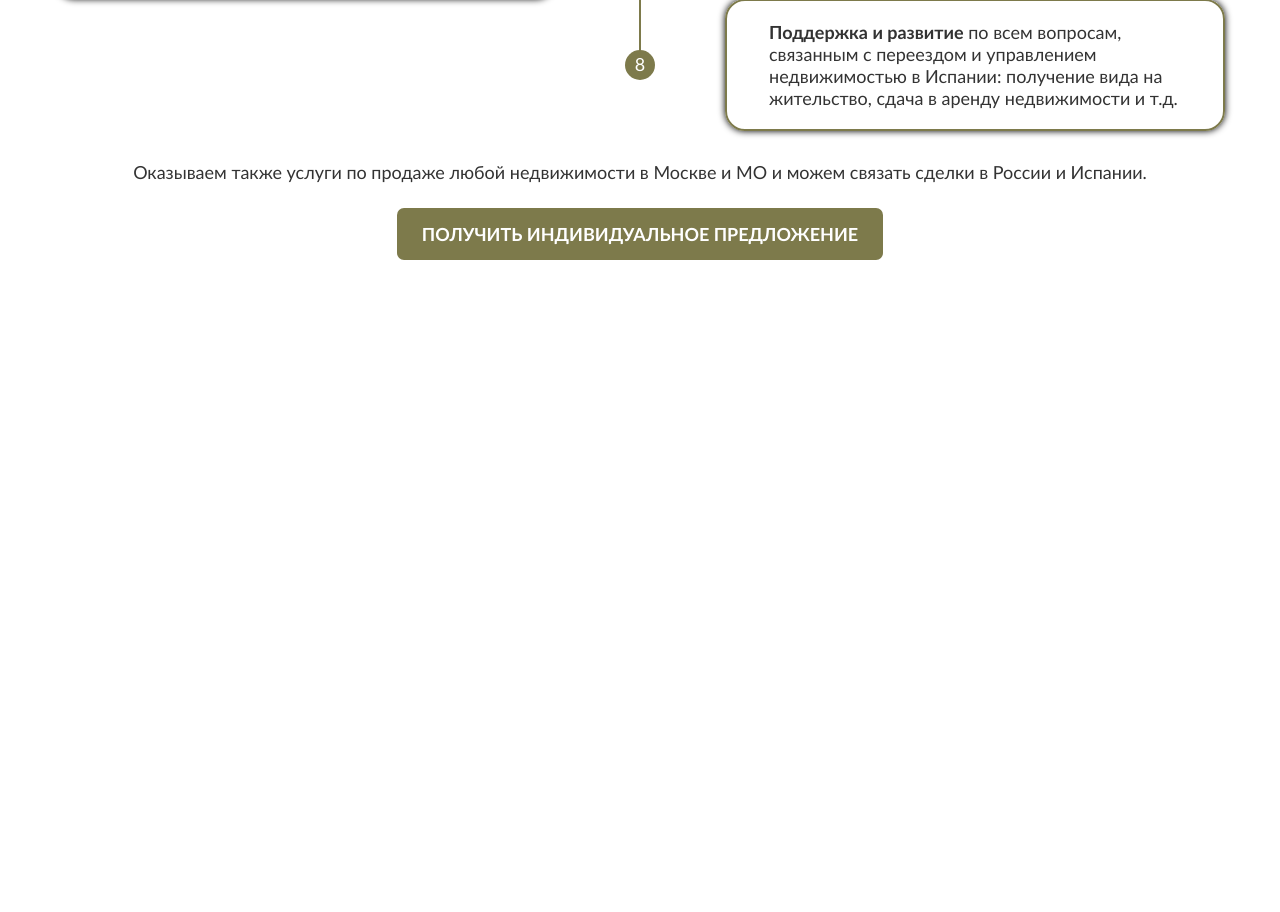
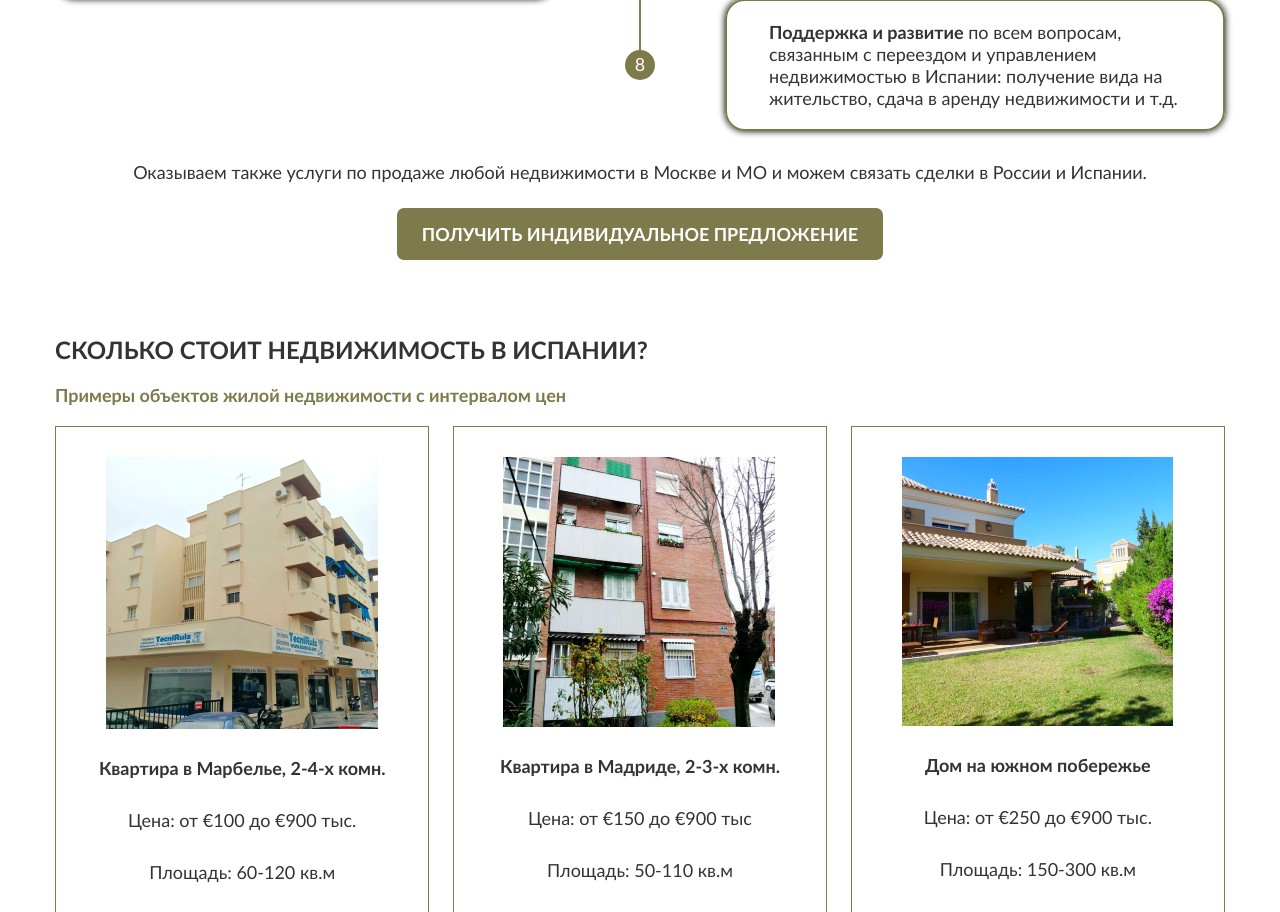
Before and after one commit to Garo1986/Garo1986.github.io, a PHP site: page / in a window 1280 px wide. Shown: the part 5588-6500 px from the top of the page. Before the commit the page ends 5848 px from the top, so only its background shows below. Run offline with PHP 8.4, Linux system fonts and the light colour scheme.

Commit message:
block-price

```diff
--- a/Landing1-WelcomeSpain/index.html
+++ b/Landing1-WelcomeSpain/index.html
@@ -273,6 +273,61 @@
             <div class="how-work__btn btn-green"><a href="#">Получить индивидуальное предложение</a></div>
         </div>
     </section>
-
+    <section class="how-much">
+        <div class="container">
+            <div class="how-much__title section-title">Сколько стоит недвижимость в Испании?
+            </div>
+            <div class="how-much__subtitle">Примеры объектов жилой недвижимости с интервалом цен</div>
+            <div class="how-much__wrap">
+                <div class="how-much__item">
+                    <img src="img/howMuch1.jpg" alt="">
+                    <p><b>Квартира в Марбелье, 2-4-х комн.</b></p>
+                    <p>Цена: от €100 до €900 тыс.</p>
+                    <p>Площадь: 60-120 кв.м</p>
+                    <p>1-3 сан.узла, пешком до моря</p>
+                </div>
+                <div class="how-much__item">
+                    <img src="img/howMuch2.jpg" alt="">
+                    <p><b>Квартира в Мадриде, 2-3-х комн.</b></p>
+                    <p>Цена: от €150 до €900 тыс</p>
+                    <p>Площадь: 50-110 кв.м</p>
+                    <p>1-2 сан.узла, пешком до метро</p></div>
+                <div class="how-much__item">
+                    <img src="img/howMuch3.jpg" alt="">
+                    <p><b>Дом на южном побережье</b></p>
+                    <p>Цена: от €250 до €900 тыс.</p>
+                    <p>Площадь: 150-300 кв.м</p>
+                    <p>1-3 сан.узла, сад, парковка, бассейн</p></div>
+                <div class="how-much__item">
+                    <img src="img/howMuch4.jpg" alt="">
+                    <p><b>Квартира в Малаге, 2-4-х комн.</b></p>
+                    <p>Цена: от €100 до €700 тыс.</p>
+                    <p>Площадь: 60-170 кв.м</p>
+                    <p>1-3 сан.узла, сад, пешком до моря</p></div>
+                <div class="how-much__item">
+                    <img src="img/howMuch5.jpg" alt="">
+                    <p><b>Вилла в Марбелье, Коста-дель-Соль</b></p>
+                    <p>Цена: от €500 и выше</p>
+                    <p>Площадь: от 300 кв.м</p>
+                    <p>сад, бассейн, охрана, парковка</p></div>
+                <div class="how-much__item">
+                    <img src="img/howMuch6.jpg" alt="">
+                    <p><b>Таунхаус в Андалусии</b></p>
+                    <p>Цена: от €250 до €700 тыс.</p>
+                    <p>Площадь: 90-170 кв.м</p>
+                    <p>1-3 сан.узла, 2-3 этажа, парковка</p></div>
+            </div>
+            <div class="how-much__btn btn-green"><a href="#">Получить выборку объектов</a></div>
+        </div>
+    </section>
+    <section class="price">
+        <img class="price__img" src="img/bg-howMuch.jpg" alt="">
+        <div class="price__wrap">
+            <div class="container">
+                <div class="price__title"></div>
+                <div class="price__subtitle"></div>
+            </div>
+        </div>
+    </section>
 </body>
 </html>
--- /dev/null
+++ b/Landing1-WelcomeSpain/style/block/_how-much.sass
@@ -0,0 +1,24 @@
+.how-much
+    &__subtitle
+        color: $green
+        font-weight: bold
+        margin-bottom: 20px
+    &__wrap
+        display: flex
+        justify-content: space-between
+        flex-wrap: wrap
+        margin-bottom: 20px
+    &__item
+        flex-basis: 32%
+        padding: 30px 10px
+        border: 1px solid #7D7A4B
+        margin-bottom: 20px
+        text-align: center
+        img
+            margin-bottom: 23px
+        p
+            margin-bottom: 30px
+            &:last-child
+                margin-bottom: 0
+    &__btn
+        text-align: center
--- /dev/null
+++ b/Landing1-WelcomeSpain/style/block/_price.sass
@@ -0,0 +1,5 @@
+.price
+    &__wrap
+        margin-top: -5px
+        padding: 30px 0
+        background-color: #DDD5C5
--- a/Landing1-WelcomeSpain/style/style.css
+++ b/Landing1-WelcomeSpain/style/style.css
@@ -366,4 +366,53 @@ section {
   text-align: center;
   margin-bottom: 30px;
 }
+
+.how-much__subtitle {
+  color: #7D7A4B;
+  font-weight: bold;
+  margin-bottom: 20px;
+}
+
+.how-much__wrap {
+  display: -webkit-box;
+  display: -ms-flexbox;
+  display: flex;
+  -webkit-box-pack: justify;
+      -ms-flex-pack: justify;
+          justify-content: space-between;
+  -ms-flex-wrap: wrap;
+      flex-wrap: wrap;
+  margin-bottom: 20px;
+}
+
+.how-much__item {
+  -ms-flex-preferred-size: 32%;
+      flex-basis: 32%;
+  padding: 30px 10px;
+  border: 1px solid #7D7A4B;
+  margin-bottom: 20px;
+  text-align: center;
+}
+
+.how-much__item img {
+  margin-bottom: 23px;
+}
+
+.how-much__item p {
+  margin-bottom: 30px;
+}
+
+.how-much__item p:last-child {
+  margin-bottom: 0;
+}
+
+.how-much__btn {
+  text-align: center;
+}
+
+.price__wrap {
+  margin-top: -5px;
+  padding: 30px 0;
+  background-color: #DDD5C5;
+}
 /*# sourceMappingURL=style.css.map */
--- a/Landing1-WelcomeSpain/style/style.sass
+++ b/Landing1-WelcomeSpain/style/style.sass
@@ -50,3 +50,5 @@ section
 @import 'block/what-me'
 @import 'block/what-do'
 @import 'block/how-work'
+@import 'block/how-much'
+@import 'block/price'
```
Also changed, not shown: 1 other file.
